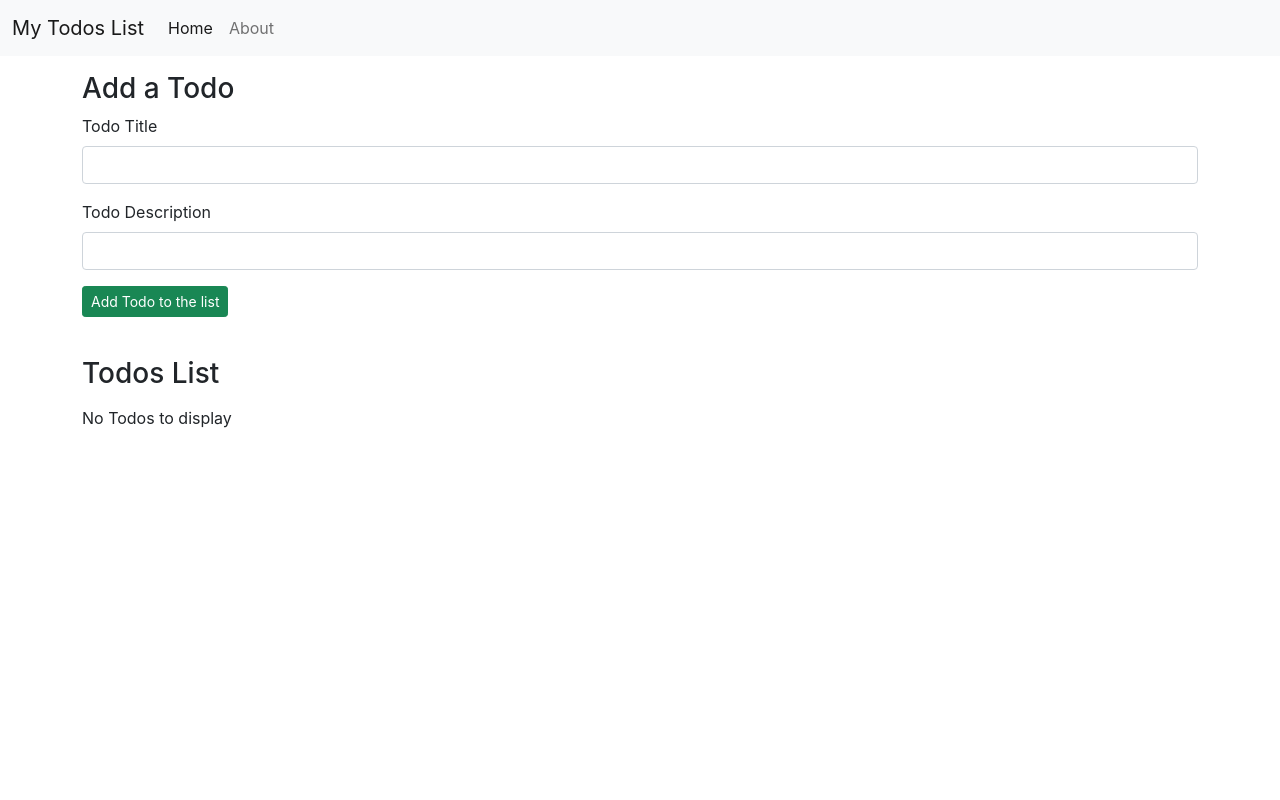
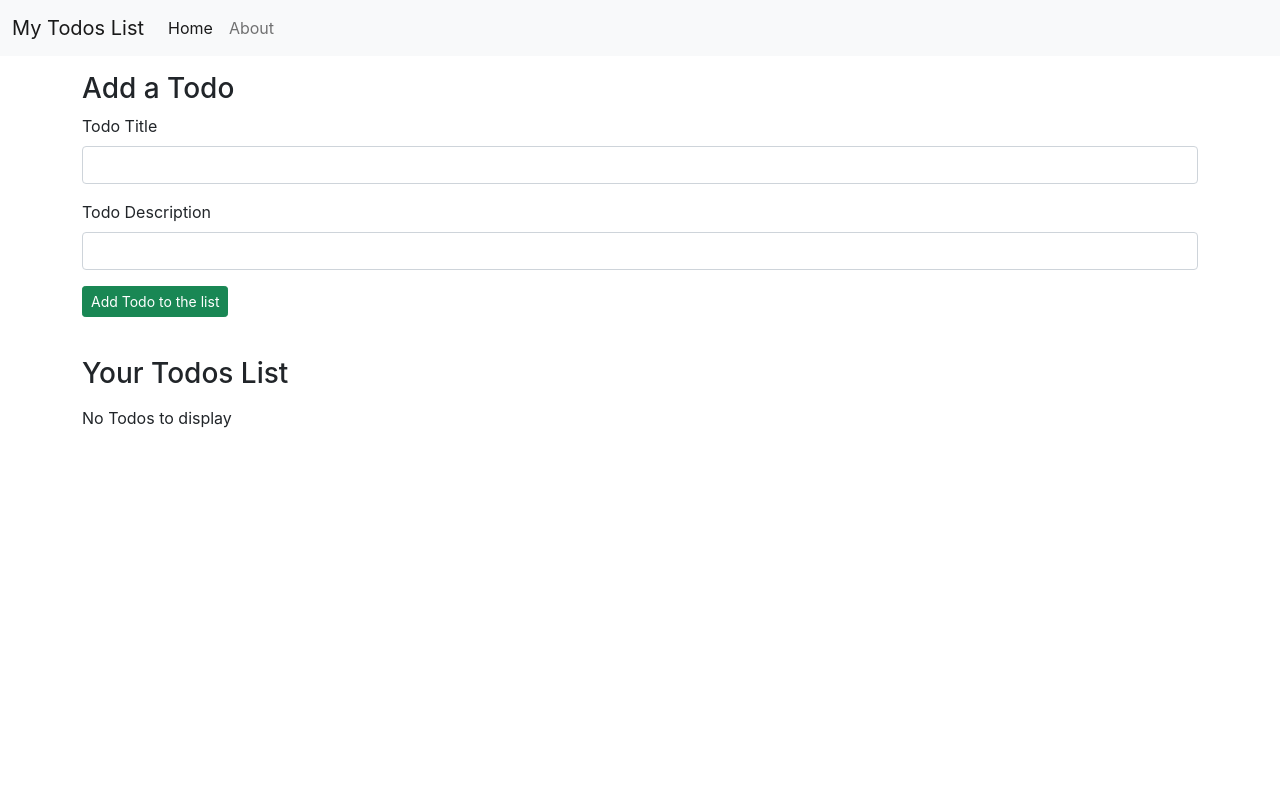
Before and after one commit to Surav2811/ReactApp, a React (Create React App) app in the folder Code/: page / in a window 1280 px wide. Shown: the top 800 px of the page. Built offline with nearby package versions, Linux system fonts and the light colour scheme.

Commit message:
Update Todos.js

```diff
--- a/Code/src/MyComponents/Todos.js
+++ b/Code/src/MyComponents/Todos.js
@@ -8,7 +8,7 @@ export const Todos = (props) => {
     }
     return (
         <div className="container" style={myStyle}>
-            <h3 className="my-3">Todos List</h3>
+            <h3 className="my-3">Your Todos List</h3>
             {props.todos.length===0? "No Todos to display":
             props.todos.map((todo)=>{
                 console.log(todo.sno);
```
